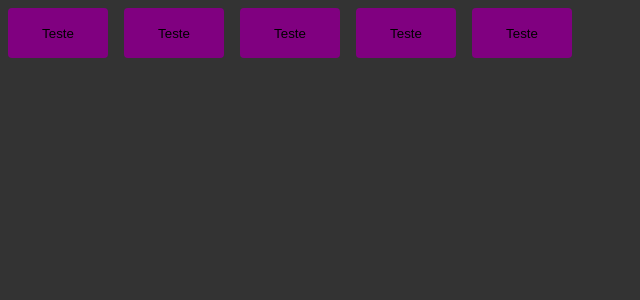
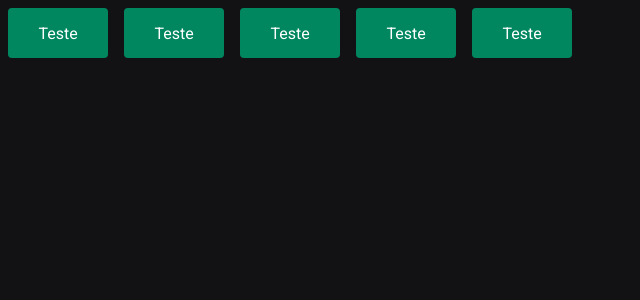
Before and after one commit to jschallenberger/ReactTimer, a React (Vite) app: page / in a window 1280 px wide. Shown: the top 300 px of the page, without its empty margins (0-640 px from the left). Built offline with nearby package versions, Linux system fonts and the light colour scheme.

Commit message:
ESLint Config & Fix errors

```diff
--- a/index.html
+++ b/index.html
@@ -2,6 +2,10 @@
 <html lang="en">
   <head>
     <meta charset="UTF-8" />
+
+    <link rel="preconnect" href="https://fonts.googleapis.com">
+    <link rel="preconnect" href="https://fonts.gstatic.com" crossorigin>
+    <link href="https://fonts.googleapis.com/css2?family=Roboto+Mono:wght@700&family=Roboto:wght@400;700&display=swap" rel="stylesheet">
     <meta name="viewport" content="width=device-width, initial-scale=1.0" />
     <title>Timer</title>
   </head>
--- a/package.json
+++ b/package.json
@@ -6,7 +6,8 @@
   "scripts": {
     "dev": "vite",
     "build": "tsc && vite build",
-    "preview": "vite preview"
+    "preview": "vite preview",
+    "lint": "eslint src --ext .ts,.tsx"
   },
   "dependencies": {
     "react": "^18.2.0",
@@ -14,10 +15,12 @@
     "styled-components": "^5.3.6"
   },
   "devDependencies": {
+    "@rocketseat/eslint-config": "^1.1.3",
     "@types/react": "^18.0.24",
     "@types/react-dom": "^18.0.8",
     "@types/styled-components": "^5.1.26",
     "@vitejs/plugin-react": "^2.2.0",
+    "eslint": "^8.28.0",
     "typescript": "^4.6.4",
     "vite": "^3.2.3"
   }
--- a/src/components/Button.styles.ts
+++ b/src/components/Button.styles.ts
@@ -1,16 +1,16 @@
-import styled, {css} from "styled-components";
+import styled, { css } from "styled-components";
 
-export type ButtonVariant = 'primary' | 'secondary' | 'danger' | 'success'
+export type ButtonVariant = "primary" | "secondary" | "danger" | "success";
 
-interface ButtonContainerProps{
-    variant: ButtonVariant
+interface ButtonContainerProps {
+  variant: ButtonVariant;
 }
 
 const buttonVariants = {
-    primary: 'blue',
-    secondary: 'orange',
-    danger: 'red',
-    success: 'green'
+  primary: "blue",
+  secondary: "orange",
+  danger: "red",
+  success: "green",
 };
 
 export const ButtonContainer = styled.button<ButtonContainerProps>`
@@ -20,11 +20,13 @@
   border: 0;
   margin: 8px;
 
-    background-color:${props=> props.theme.primary}
+  background-color: ${(props) => props.theme["green-500"]};
 
-    /* ${props=> {
+  color: ${(props) => props.theme.white};
+
+  /* ${(props) => {
     return css`
-        background-color: ${buttonVariants[props.variant]}`
-
+      background-color: ${buttonVariants[props.variant]};
+    `;
   }} */
-`
+`;
--- a/src/styles/global.ts
+++ b/src/styles/global.ts
@@ -7,9 +7,20 @@
     box-sizing: border-box;
 }
 
-body{
-    background: #333;
-    color:#fff;
+:focus{
+    outline:0;
+    box-shadow: 0 0 0 2px ${(props) => props.theme["green-300"]}
 }
 
-`
+body{
+    background: ${(props) => props.theme["gray-900"]};
+    color: ${(props) => props.theme["gray-300"]};
+}
+
+body, input, textarea, button{
+    font-family: 'Roboto', sans-serif;
+    font-weight: 400;
+    font-size: 1rem;
+}
+
+`;
--- a/src/styles/themes/default.ts
+++ b/src/styles/themes/default.ts
@@ -1,6 +1,21 @@
 export const defaultTheme = {
-    primary: `purple`,
-    secondary: `orange`,
-    danger: `red`,
-    success:`green`
-}
+  white: "#FFF",
+
+  "gray-100": "#E1E1E6",
+  "gray-300": "#C4C4CC",
+  "gray-400": "#8D8D99",
+  "gray-500": "#7C7C8A",
+  "gray-600": "#323238",
+  "gray-700": "#29292E",
+  "gray-800": "#202024",
+  "gray-900": "#121214",
+
+  "green-300": "#00B37E",
+  "green-500": "#00875F",
+  "green-700": "#015F43",
+
+  "red-500": "#AB222E",
+  "red-700": "#7A1921",
+
+  "yellow-500": "#FBA94C",
+};
```
Also changed, not shown: src/@types/styles.d.ts (+6 -5 lines), src/App.tsx (+6 -7 lines), src/components/Button.tsx (+5 -7 lines), src/main.tsx (+5 -5 lines), .eslintrc.json (added), 2 other files (tests, documents, lock files or other folders). Lines whose indentation alone changed are shown as unchanged.
